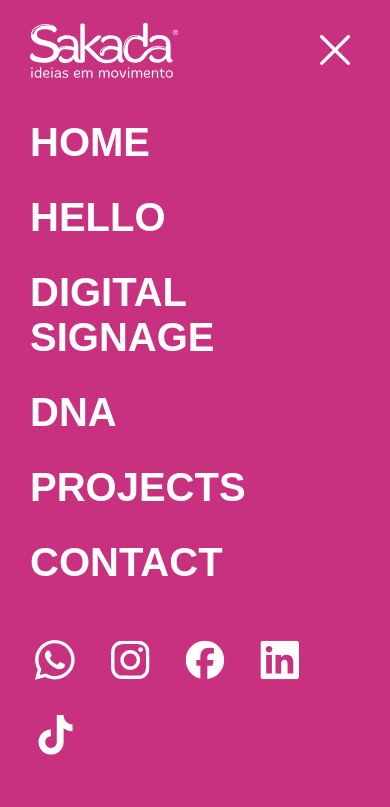
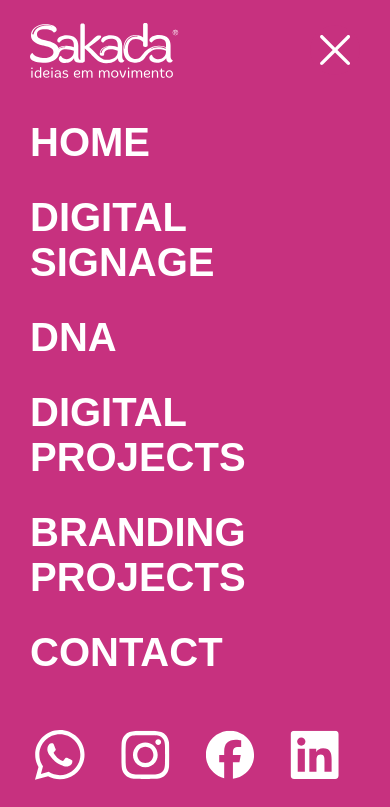
Before and after one commit to RickFernandez/sakada, a plain HTML site: page pages/dna.html in a window 390 px wide. Both pictures are taken after a click on the button 335 px from the left and 50 px from the top of the page. Shown: the top 807 px of the page. Drawn offline with Linux system fonts and the light colour scheme.

Commit message:
refactor: removing Hello menu and adding Branding Projects & adjust on menu font size

```diff
--- a/pages/dna.html
+++ b/pages/dna.html
@@ -46,10 +46,10 @@
           <ul>
             <li>
               <a href="../index.html">Home</a>
-              <a href="hello.html">Hello</a>
               <a href="digital-signage.html">Digital Signage</a>
               <a href="dna.html">Dna</a>
-              <a href="projects.html">Projects</a>
+              <a href="projects.html">Digital Projects</a>
+              <a href="#">Branding Projects</a>
               <a href="contact.html">Contact</a>
             </li>
           </ul>
--- a/styles/shared/header-style.css
+++ b/styles/shared/header-style.css
@@ -13,6 +13,10 @@ header > .fixed-menu {
   align-items: center;
   justify-content: space-between;
   background-color: transparent;
+}
+
+header:has(> .navigation-container.opened) > .fixed-menu {
+  background-color: var(--pink);
 }
 
 header > .fixed-menu.styled {
@@ -85,7 +89,7 @@ header > .navigation-container {
   visibility: visible;
   width: 100%;
   height: 100%;
-  padding: 12rem 5rem;
+  padding: 12rem 5rem 8rem;
   background-color: var(--pink);
   transition: all 250ms ease-in-out;
   clip-path: circle(3rem at calc(100% - 7.5rem) 5rem);
@@ -95,7 +99,7 @@ header > .navigation-container.opened {
   opacity: 1;
   visibility: visible;
   clip-path: circle(75%);
-  overflow: hidden;
+  overflow-y: auto;
 }
 
 body:has(.site-wrapper > header > .navigation-container.opened) {
@@ -103,6 +107,10 @@ body:has(.site-wrapper > header > .navigation-container.opened) {
 }
 
 header > .navigation-container > .menu-navigation {
+  display: none;
+}
+
+.navigation-container.opened > .menu-navigation {
   width: 100%;
   max-height: fit-content;
   display: flex;
@@ -121,7 +129,7 @@ header > .navigation-container > .menu-navigation > .social-medias-links {
 
 header > .navigation-container > .menu-navigation > ul > li > a {
   position: relative;
-  font-size: 5rem;
+  font-size: 8rem;
   font-weight: 900;
   color: var(--white);
   font-family: 'Montserrat', sans-serif;
@@ -131,7 +139,7 @@ header > .navigation-container > .menu-navigation > ul > li > a {
   padding-left: 0;
 }
 
-header > .navigation-container > .menu-navigation > ul > li > a:before {
+/* header > .navigation-container > .menu-navigation > ul > li > a:before {
   position: absolute;
   content: '';
   left: 0;
@@ -140,12 +148,12 @@ header > .navigation-container > .menu-navigation > ul > li > a:before {
   height: 0.5rem;
   transition: all 0.5s;
   background-color: var(--green);
-}
+} */
 
 header > .navigation-container > .menu-navigation > ul > li > a:hover,
 header > .navigation-container > .menu-navigation > ul > li > a:focus {
-  padding-left: 4.2rem;
-  color: var(--green);
+  /* padding-left: 4.2rem; */
+  color: var(--gray);
 }
 
 header > .navigation-container > .menu-navigation > ul > li > a:hover:before,
@@ -158,6 +166,7 @@ header > .navigation-container > .menu-navigation > .social-medias-links > a {
   align-items: center;
   justify-content: center;
   padding: 0.5rem;
+  transition: all 0.25s;
 }
 
 header
@@ -177,7 +186,7 @@ header
   > .social-medias-links
   > a:hover {
   border-radius: 50%;
-  background-color: var(--green);
+  background-color: var(--white);
 }
 
 header
@@ -186,7 +195,8 @@ header
   > .social-medias-links
   > a:hover
   > img {
-  transform: scale(0.8);
+    filter: brightness(0);
+    transform: scale(0.7);
 }
 
 @media screen and (max-width: 768px) {
@@ -204,8 +214,8 @@ header
     > .social-medias-links
     > a
     > img {
-    width: 4rem;
-    height: 4rem;
+    width: 5rem;
+    height: 5rem;
   }
 }
 
@@ -218,10 +228,6 @@ header
     padding-inline: 3rem;
     padding-bottom: 10rem;
     clip-path: circle(3rem at calc(100% - 5.4rem) 5rem);
-  }
-
-  header:has(> .navigation-container.opened) > .fixed-menu {
-    background-color: var(--pink);
   }
 
   header > .navigation-container > .menu-navigation {
```
Also changed, not shown: pages/contact.html (+2 -2 lines), pages/project.html (+12 -7 lines), pages/projects.html (+2 -2 lines).
